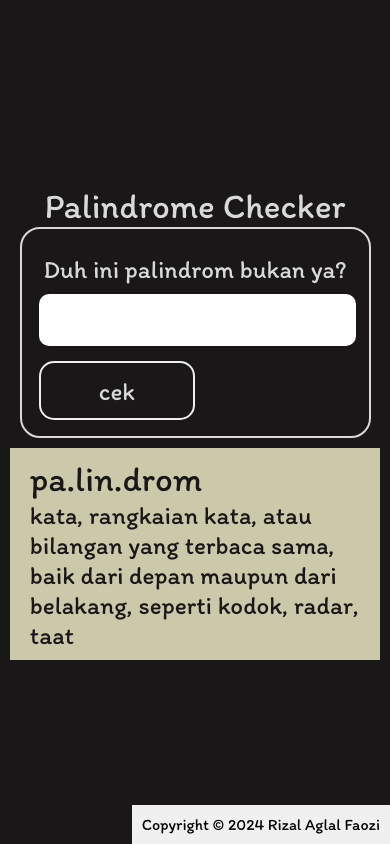
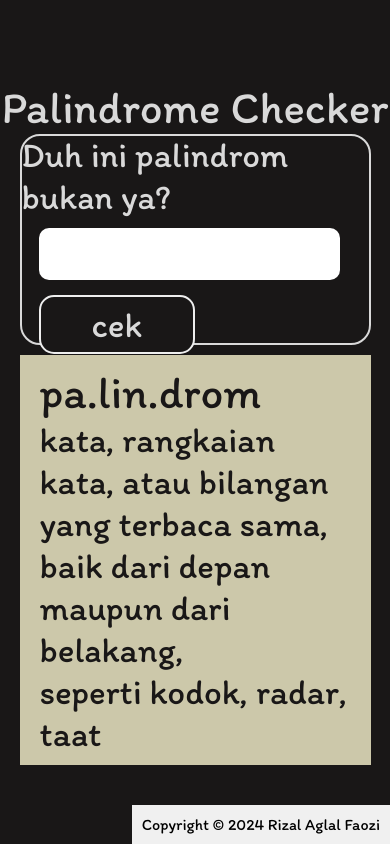
Before and after one commit to Aglalrizal/palindrome-checker, a plain HTML site: page index.html in a window 390 px wide. Drawn offline with Linux system fonts and the light colour scheme.

Commit message:
Update styles.css

```diff
--- a/styles.css
+++ b/styles.css
@@ -117,32 +117,34 @@ footer {
     padding: 10px;
 }
 
-@media (max-width: 500px) {
+@media (max-width: 1000px) {
     h1{
-        font-size: 35px;
+        font-size: 45px;
     }
     #text{
-        font-size: 25px;
+        font-size: 35px;
     }
     #container{
         width: 90%;
     }
     #text-input, #info, #result{
-        width: 95%;
-        font-size: 25px;
+        width: 90%;
+        font-size: 35px;
     }
     #check-button{
         margin: 0 auto;
         margin-top: 5% !important;
         width: 50%;
-        font-size: 25px;
+        font-size: 35px;
     }
     #input-box{
         width: 90%;
         flex-direction: row;
-        justify-content: end;
     }
     #info{
         height: auto;
     }
+    #info h3{
+        font-size: 45px;
+    }
 }
```
